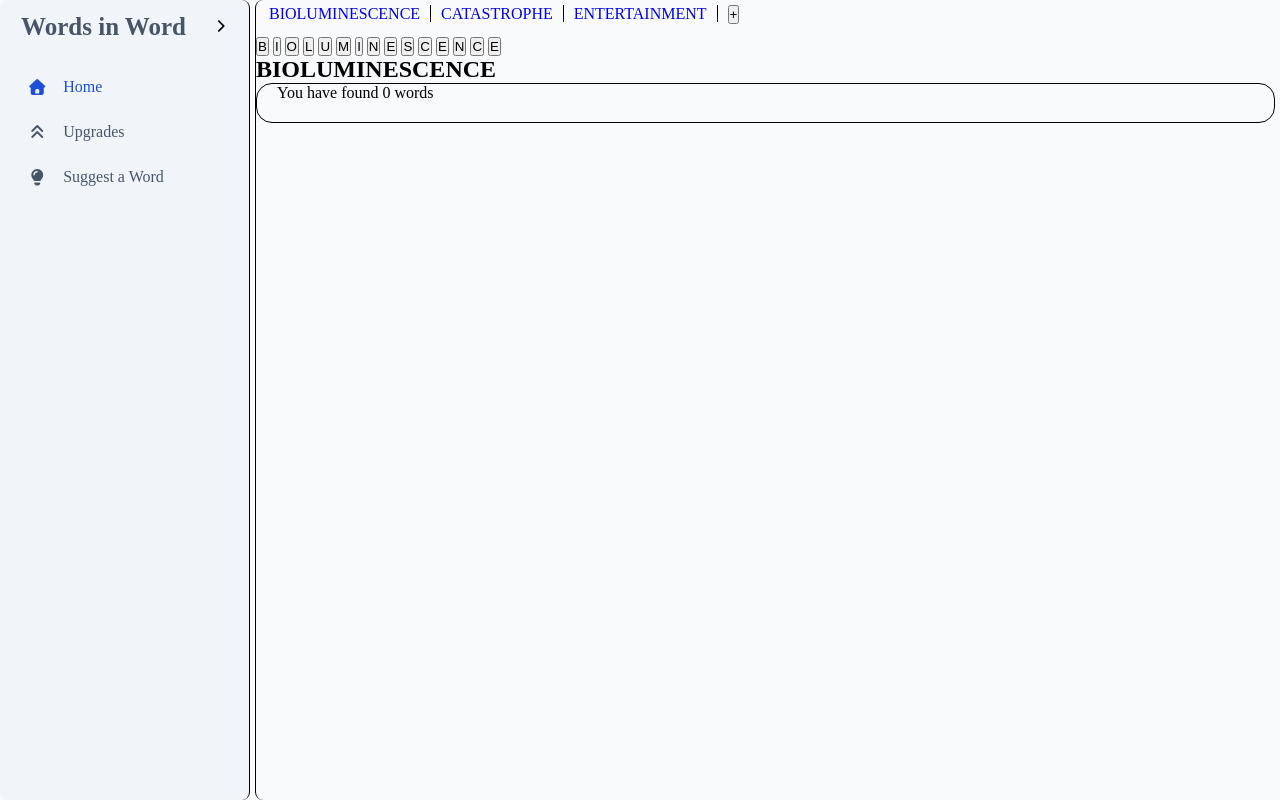
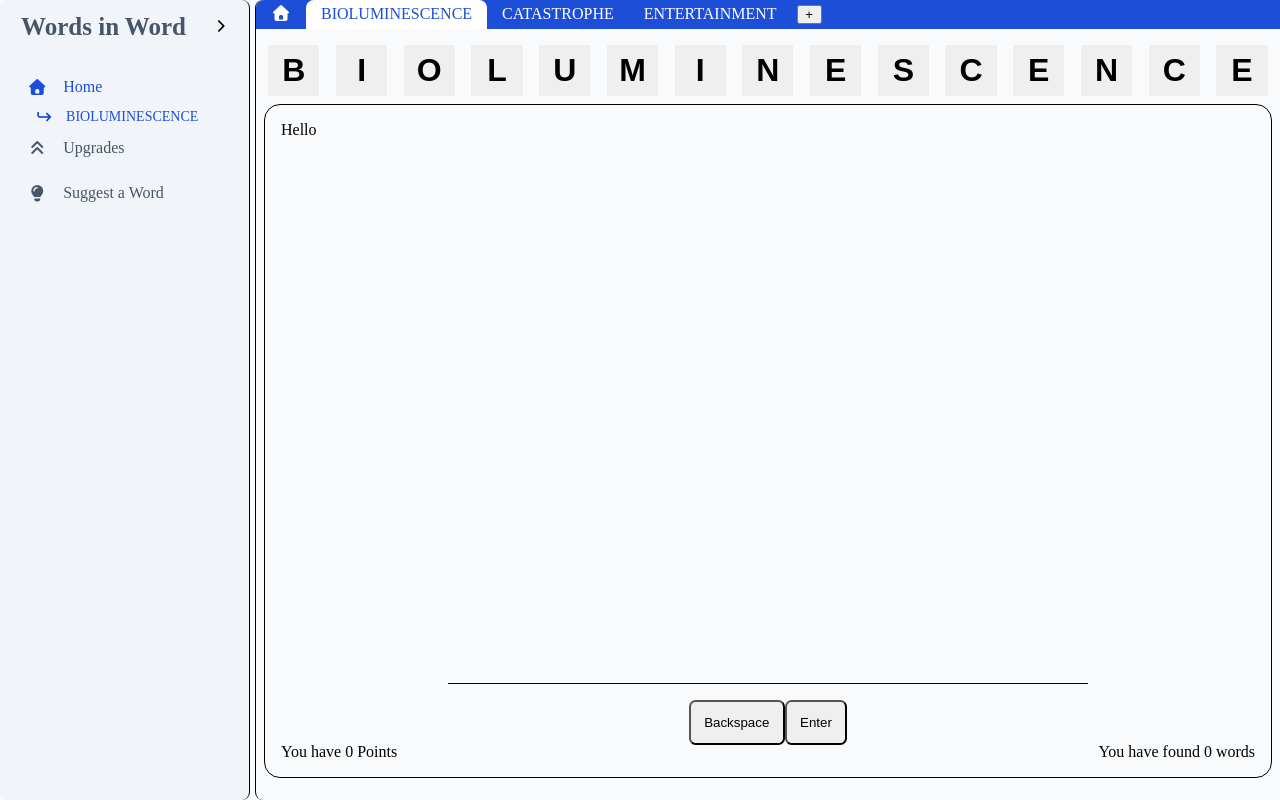
Before and after one commit to AlphaDwastaken/WordsInWord-project, a plain HTML site: page index.html in a window 1280 px wide. Drawn offline with Linux system fonts and the light colour scheme.

Commit message:
Finished styling

```diff
--- a/index.html
+++ b/index.html
@@ -23,6 +23,10 @@
                     <i class="fa-solid fa-house"></i>
                     <span>Home</span>
                 </a>
+                <a href="bioluminescence.html" class="sub-menu">
+                    <i class="fa-solid fa-arrow-turn-up" style="rotate: 90deg;"></i>
+                    <span>BIOLUMINESCENCE</span>
+                </a>
             </li>
             <li>
                 <a href="upgrades.html">
@@ -42,6 +46,9 @@
     <main>
         <nav id="tabs">
             <ul>
+                <li>
+                    <a href="index.html"><i class="fa-solid fa-house"></i></a>
+                </li>
                 <li class="active"><a href="bioluminescence.html">BIOLUMINESCENCE</a></li>
                 <li><a href="catastrophe.html">CATASTROPHE</a></li>
                 <li><a href="entertainment.html">ENTERTAINMENT</a></li>
@@ -50,26 +57,34 @@
         </nav>
         <section id="content">
             <div id="letters">
-                <button type="button" class="letter-btn" value="B">B</button>
-                <button type="button" class="letter-btn" value="I">I</button>
-                <button type="button" class="letter-btn" value="O">O</button>
-                <button type="button" class="letter-btn" value="L">L</button>
-                <button type="button" class="letter-btn" value="U">U</button>
-                <button type="button" class="letter-btn" value="M">M</button>
-                <button type="button" class="letter-btn" value="I">I</button>
-                <button type="button" class="letter-btn" value="N">N</button>
-                <button type="button" class="letter-btn" value="E">E</button>
-                <button type="button" class="letter-btn" value="S">S</button>
-                <button type="button" class="letter-btn" value="C">C</button>
-                <button type="button" class="letter-btn" value="E">E</button>
-                <button type="button" class="letter-btn" value="N">N</button>
-                <button type="button" class="letter-btn" value="C">C</button>
-                <button type="button" class="letter-btn" value="E">E</button>
+                <button type="button" class="letter-btn" value="B"><span>B</span></button>
+                <button type="button" class="letter-btn" value="I"><span>I</span></button>
+                <button type="button" class="letter-btn" value="O"><span>O</span></button>
+                <button type="button" class="letter-btn" value="L"><span>L</span></button>
+                <button type="button" class="letter-btn" value="U"><span>U</span></button>
+                <button type="button" class="letter-btn" value="M"><span>M</span></button>
+                <button type="button" class="letter-btn" value="I"><span>I</span></button>
+                <button type="button" class="letter-btn" value="N"><span>N</span></button>
+                <button type="button" class="letter-btn" value="E"><span>E</span></button>
+                <button type="button" class="letter-btn" value="S"><span>S</span></button>
+                <button type="button" class="letter-btn" value="C"><span>C</span></button>
+                <button type="button" class="letter-btn" value="E"><span>E</span></button>
+                <button type="button" class="letter-btn" value="N"><span>N</span></button>
+                <button type="button" class="letter-btn" value="C"><span>C</span></button>
+                <button type="button" class="letter-btn" value="E"><span>E</span></button>
             </div>
-            <h1>BIOLUMINESCENCE</h1>
+            <!--<h1>BIOLUMINESCENCE</h1>-->
             <div class="words-box">
-                <p>You have found <span id="wordCount">0</span> words</p>
+                <p class="word-count-wrapper">You have found <span id="wordCount">0</span> words</p>
+                <p class="points-wrapper">You have <span id="pointsCount">0</span> Points</p>
+                <div class="column">
+                    <div>Hello</div>
+                </div>
                 <div id="wordDisplay" class="word-display"></div>
+                <div class="mobile-inputs">
+                    <button type="button" class="input-btns" value="Backspace">Backspace</button>
+                    <button type="button" class="input-btns" value="Enter">Enter</button>
+                </div>
             </div>
         </section>
     </main>
--- a/style.css
+++ b/style.css
@@ -4,6 +4,7 @@
 }
 
 :root {
+    --secondary-color: #1D4ED8;
     --sidenav-hover: #FFFFFF;
 }
 
@@ -17,6 +18,7 @@ body {
     background-color: #F8FAFC;
 }
 
+/* Sidebar styling */
 #sidebar {
     box-sizing: border-box;
     height: 100vh;
@@ -57,7 +59,7 @@ ul {
 }
 
 #sidebar ul li.active a {
-    color: #1D4ED8;
+    color: var(--secondary-color);
 }
 
 #sidebar a, #sidebar .logo {
@@ -69,6 +71,12 @@ ul {
     align-items: center;
     gap: 1em;
     white-space: nowrap;
+}
+
+.sub-menu {
+    margin-left: 1.5em;
+    padding: 0 !important;
+    font-size: 14px;
 }
 
 #sidebar .logo {
@@ -99,51 +107,164 @@ ul {
     background-color: var(--sidenav-hover);
 }
 
+#sidebar p {
+    position: absolute;
+    bottom: 0;
+    left: 0;
+    margin: 1em;
+}
+
+/* Right side content */
 main {
     padding: 0;
-    margin: 0 5px;
+    margin-left: 5px;
     border-left: 1px solid black;
     border-radius: .5em;
 }
 
-.words-box {
-    border: 1px solid black;
-    border-radius: 1em;
-    padding-bottom: 20px;
-    padding-left: 20px;
-}
-
 #tabs {
-    padding: .5em;
-    padding-top: 0;
+    padding-bottom: .5em;
 }
 
 #tabs ul {
     display: grid;
     position: relative;
     grid-auto-flow: column;
-    overflow-x: auto;
+    overflow: auto;
     justify-content: start;
+    background-color: var(--secondary-color);
+    border-top-left-radius: .5em;
 }
 
 #tabs ul li {
     padding: 5px;
 }
 
+#tabs ul li.active {
+    background-color: white;
+    border-top-left-radius: .5em;
+    border-top-right-radius: .5em;
+    a {
+        color: var(--secondary-color);
+    }
+}
+
 #tabs ul li a {
     white-space: nowrap;
     text-decoration: none;
-    border-right: 1.5px solid black;
-
-    padding-right: 10px;
+    padding: 0 10px;
+    color: white;
 }
 
+#tabs ul li button {
+    width: 25px;
+    height: 100%;
+    align-items: center;
+    justify-content: center;
+}
+
+#content {
+    margin: .5em;
+}
+
+#letters {
+    display: flex;
+    flex-wrap: nowrap;
+    gap: .5em;
+    overflow-x: auto;
+    margin-bottom: .5em;
+}
+
+.letter-btn {
+    display: inline-flex;
+    align-items: center;
+    justify-content: center;
+    font-size: 32px;
+    font-weight: 600;
+    border: none;
+    flex-shrink: 0;
+    aspect-ratio: 1 / 1;
+    width: 100%;
+    max-width: 4vw;
+    min-width: 5%;
+    margin: 0 auto;
+}
+
+.letter-btn:hover {
+    font-weight: 600;
+    border: none;
+    border-radius: 5px;
+    background-color: grey;
+}
+
+.words-box {
+    position: relative;
+    display: flex;
+    flex-direction: column;
+    border: 1px solid black;
+    border-radius: 1em;
+    min-height: 80vh;
+    padding: 1em;
+}
+
+.words-box .word-count-wrapper {
+    text-align: right;
+    bottom: 0;
+    right: 0;
+    width: 200px;
+    position: absolute;
+    margin: 1em;
+}
+
+.words-box .points-wrapper {
+    text-align: left;
+    bottom: 0;
+    left: 0;
+    width: 200px;
+    position: absolute;
+    margin: 1em;
+}
+
+.column {
+    display: flex;
+    flex-flow: column wrap;
+    align-content: flex-start;
+    height: 475px;
+    gap: 12px;
+    overflow-x: auto;
+    overflow-y: hidden;
+}
+
+.word-display {
+    font-size: 20px;
+    text-align: center;
+    align-self: center;
+    margin-top: auto;
+    border-bottom: 1px solid black;
+    width: 50vw;
+}
+
+.mobile-inputs {
+    display: flex;
+    justify-content: center;
+    margin: 1em;
+}
+
+.input-btns {
+    padding: 1em;
+    border-radius: .5em;
+}
+
+/* Mobile phone UI */
 @media(max-width: 800px) {
     body {
         grid-template-columns: 1fr;
     }
     main {
-        padding: 2em 1em 60px 1em;
+        border: none;
+    }
+    #content {
+        padding: .5em;
     }
     .words-box {
         border: none;
@@ -182,4 +303,8 @@ main {
             display:none;
         }
     }
+    #content {
+        margin: 0;
+        padding: 0;
+    }
 }
```
